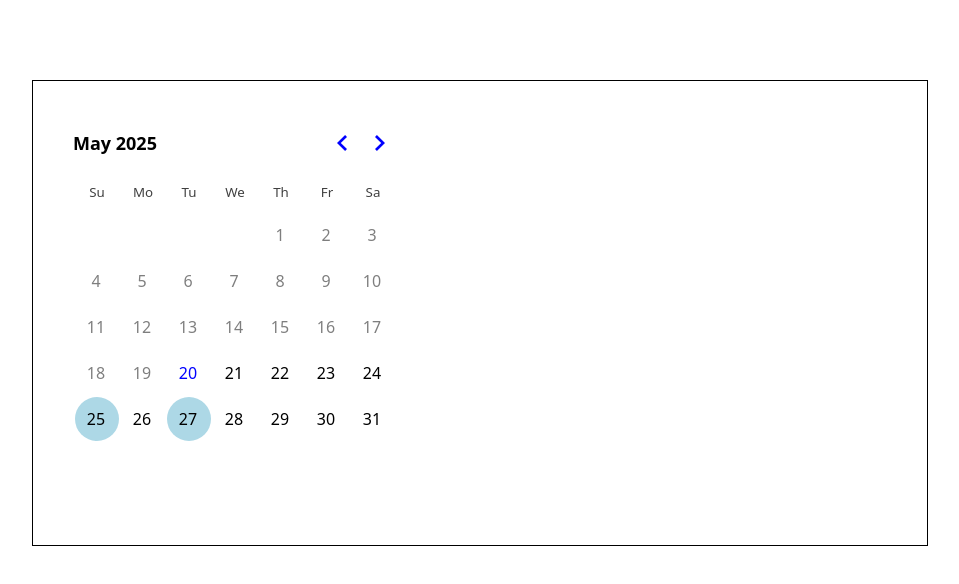
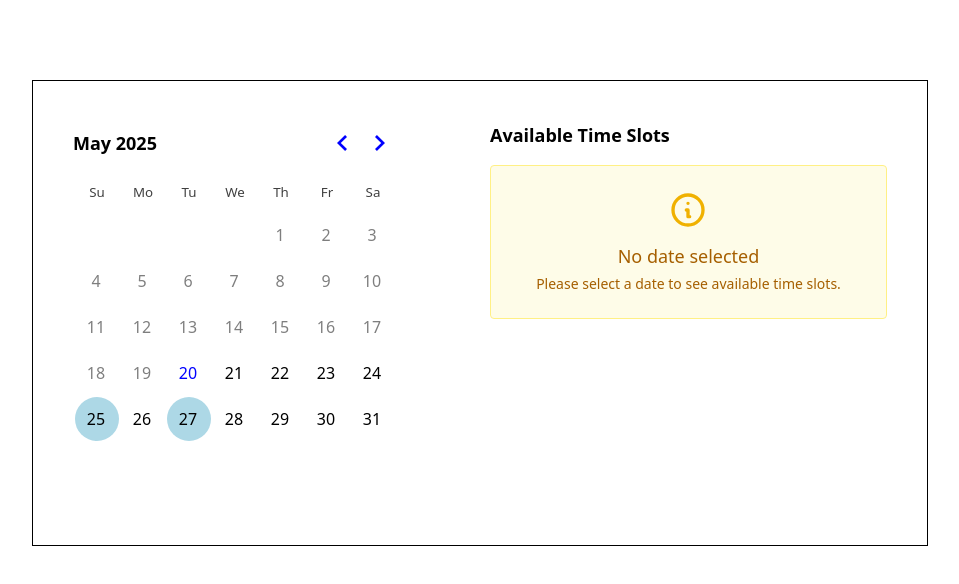
Before and after one commit to JAHIDHASAN05/booking_test, a Next.js app: page / in a window 1280 px wide. Both pictures are taken after a click on the button "20". Shown: the top 584 px of the page, without its empty margins (160-1119 px from the left). Built offline with nearby package versions, Linux system fonts and the light colour scheme.

Commit message:
build: build error solved

```diff
--- a/src/app/TimeSlotPicker.tsx
+++ b/src/app/TimeSlotPicker.tsx
@@ -23,7 +23,7 @@ export default function TimeSlotsComponent({ selectedDate, timeSlots, selectedTi
   }, [filteredSlots.length, selectedDate]);
 
   return (
-    selectedDate && (
+    selectedDate ? (
       <div className="mb-4">
         <h3 className="text-lg font-semibold mb-4">Available Time Slots</h3>
 
@@ -78,6 +78,35 @@ export default function TimeSlotsComponent({ selectedDate, timeSlots, selectedTi
           </div>
         )}
       </div>
-    )
+    ):
+    <div>
+             <h3 className="text-lg font-semibold mb-4">Available Time Slots</h3>
+
+<div className="mb-4  flex flex-col items-center justify-center text-center bg-yellow-50 text-yellow-700 border border-yellow-200 rounded p-6">
+
+        <div className="shake flex flex-col items-center justify-center ">
+            <svg
+          xmlns="http://www.w3.org/2000/svg"
+          className="w-10 h-10 mb-3 text-yellow-500"
+          fill="none"
+          viewBox="0 0 24 24"
+          stroke="currentColor"
+        >
+          <path
+            strokeLinecap="round"
+            strokeLinejoin="round"
+            strokeWidth={2}
+            d="M13 16h-1v-4h-1m1-4h.01M21 12a9 9 0 11-18 0 9 9 0 0118 0z"
+          />
+        </svg>
+        <p className="text-lg font-medium">No date selected</p>
+        <p className="text-sm text-yellow-700 mt-1">
+          Please select a date to see available time slots.
+        </p>
+        </div>
+      </div>
+
+    </div>
+
   );
 }
--- a/src/app/page.tsx
+++ b/src/app/page.tsx
@@ -1,3 +1,4 @@
+/* eslint-disable @typescript-eslint/no-explicit-any */
 "use client";
 
 import { useState, useEffect } from "react";
@@ -17,11 +18,14 @@ const event = {
 const availability = [
   {
     date: "2025-05-25",
-    slots: ["10:00", "11:00", "14:00", "16:00", "16:30", "17:00"],
+    slots: ["10:00", "11:00", "14:00", "16:00", "16:30", "18:00"],
   },
   {
     date: "2025-05-27",
-    slots: Array.from({ length: 24 }, (_, i) => `${i}:00`), // 24-hour slots
+    slots: Array.from(
+      { length: 24 },
+      (_, i) => `${i.toString().padStart(2, "0")}:00`
+    ),
   },
   {
     date: "2025-06-05",
@@ -33,7 +37,10 @@ const availability = [
   },
   {
     date: "2025-06-25",
-    slots: Array.from({ length: 24 }, (_, i) => `${i}:00`), // Another 24-hour day
+    slots: Array.from(
+      { length: 24 },
+      (_, i) => `${i.toString().padStart(2, "0")}:00`
+    ),
   },
   {
     date: "2025-07-10",
@@ -45,7 +52,10 @@ const availability = [
   },
   {
     date: "2025-07-25",
-    slots: Array.from({ length: 24 }, (_, i) => `${i}:00`), // One more 24-hour day
+    slots: Array.from(
+      { length: 24 },
+      (_, i) => `${i.toString().padStart(2, "0")}:00`
+    ),
   },
 ];
 
@@ -57,7 +67,7 @@ export default function BookingForm() {
   const {
     register,
     handleSubmit,
-    formState: { errors },
+
     setValue,
   } = useForm();
 
@@ -128,14 +138,16 @@ export default function BookingForm() {
   }
 
   return (
-    <div className="flex my-20 flex-col gap-8 p-10 border bg-white max-w-4xl mx-auto">
+    <div className="flex my-20 flex-col gap-8 p-5    sm:p-10 border bg-white max-w-4xl mx-auto">
       <div className="md:h-96 flex flex-col md:flex-row gap-5">
         <div className="w-full">
           <DayPicker
             mode="single"
-            selected={selectedDate}
+            // selected={selectedDate}
+            selected={selectedDate ?? undefined}
             onSelect={(date) => {
-              setSelectedDate(date);
+              setSelectedDate(date ?? null);
+
               setSelectedTime(null); // Reset selected time when date changes
             }}
             // disabled={[{ before: new Date() }]}
@@ -173,6 +185,7 @@ export default function BookingForm() {
             setSelectedTime={setSelectedTime}
           />
 
+          {/*
           {selectedDate && (
             <div className="mb-4">
               <h3 className="text-lg font-semibold mb-4">
@@ -319,7 +332,7 @@ export default function BookingForm() {
                 </div>
               )}
             </div>
-          )}
+          )} */}
         </div>
 
         {/* {selectedDate && (
```
